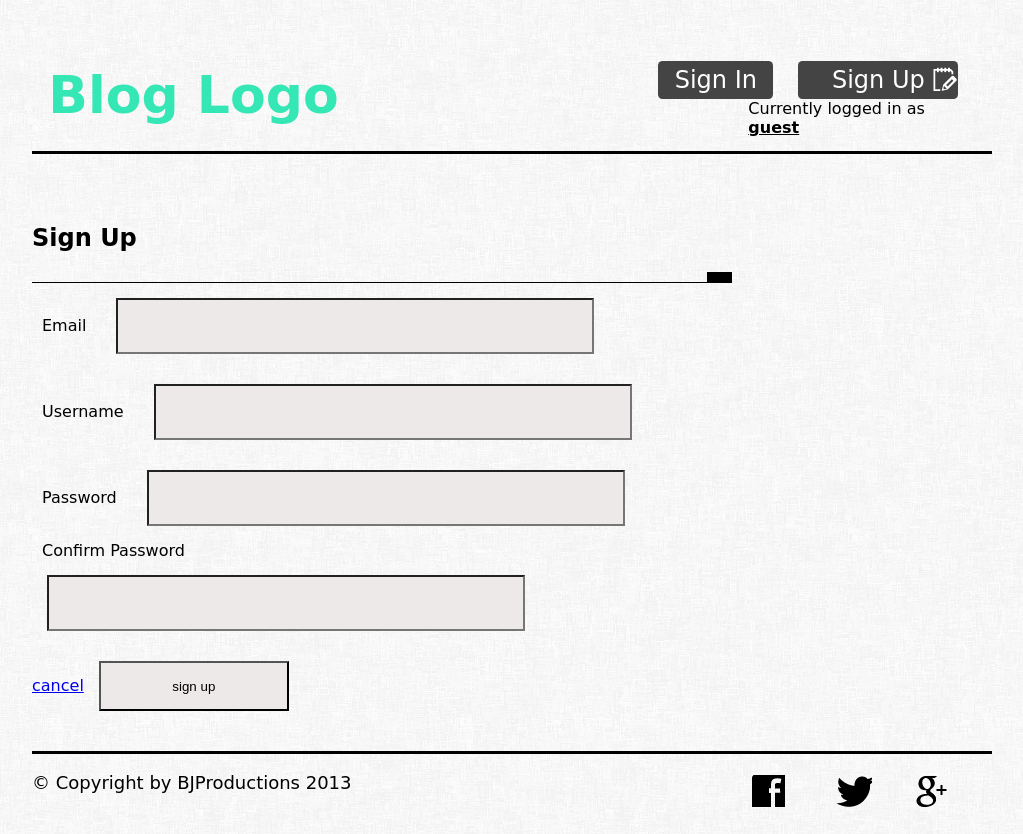
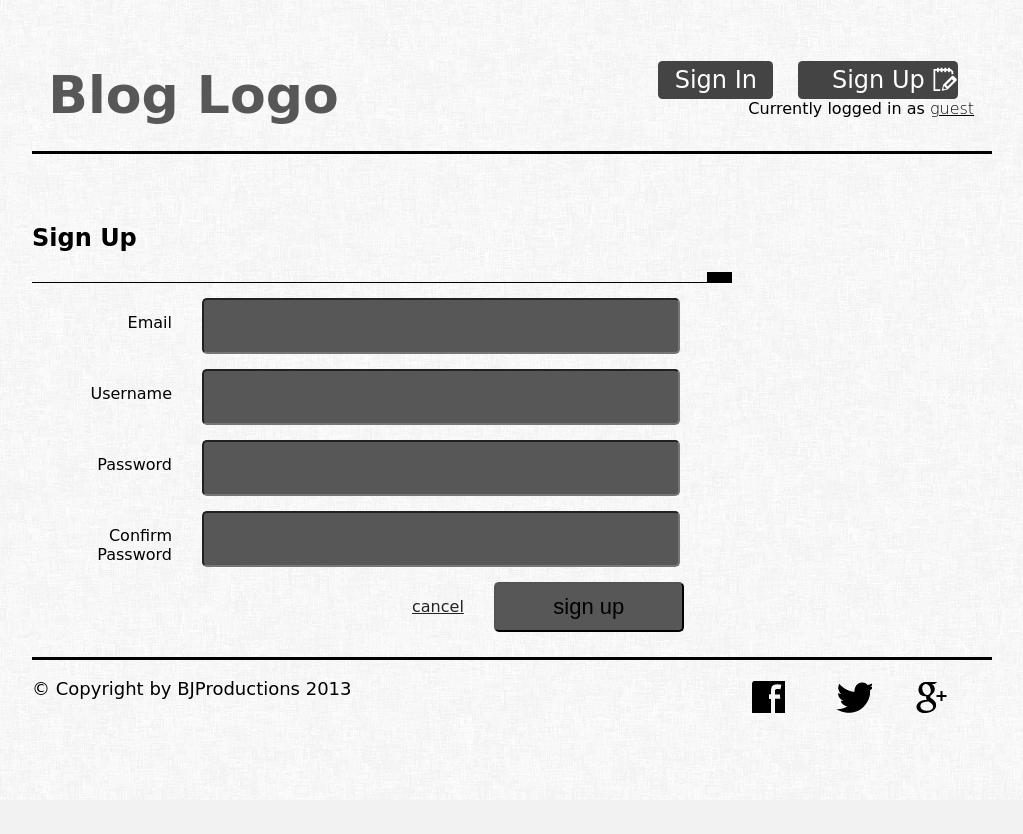
Before and after one commit to bnnadi/BJProduction, a PHP site: template group.blog.com/views/signUp.php in a window 1280 px wide. Shown: the whole page, without its empty margins (226-1249 px from the left). After the commit the page ends 713 px from the top, so only its background shows below. Run offline with PHP 8.4, Linux system fonts and the light colour scheme; the template is opened without the code that fills it, so the values that code supplies are empty.

Commit message:
Completed the css for the site so far, working on the logo and name

```diff
--- a/group.blog.com/css/main.css
+++ b/group.blog.com/css/main.css
@@ -20,7 +20,7 @@
 
  nav h1  a {
  	text-decoration: none;
- 	color: #34e7b5;
+ 	color: #575757;
  	font-size: 52px;
 }
 
@@ -62,7 +62,7 @@
 
 nav p span {
 	text-decoration: underline;
-	font-weight: bold;
+	font-weight: lighter;
 }
 
 #signUp {
@@ -138,6 +138,7 @@
 
 .signLine a {
 	float: right;
+	color: #232323;
 	margin: -25px 40px 0 0;
 }
 
@@ -153,21 +154,40 @@
 	width: 670px
 }
 
+form div{
+	margin-left: 380px;
+}
+
+form a {
+	float: left;
+	margin: 30px 30px 0 0;
+	color: #232323;
+}
+
 label {
-	width: 120px;
-	margin: 10px;
-	text-align: left;
+	float: left;
+	width: 140px;
+	margin: 30px 30px 0 0;
+	text-align: right;
+	display: block;
 }
 
 input {
+	float: left;
 	width: 470px;
 	height: 50px;
-	margin: 15px;
-	background-color: #EEE9E9;
+	margin-top: 15px;
+	background-color: #575757;
+	font-size: 22px;
+	border-radius:  5px;
 }
 
 #submit {
 	width: 190px;
+}
+
+#submit:hover {
+	background-color:  #676767;
 }
 
  /**** FOOTEr****/
--- a/group.blog.com/views/logIn.php
+++ b/group.blog.com/views/logIn.php
@@ -8,7 +8,8 @@
 	  <form action="#" enctype="multipart/form-data" method="post">
       	<label>Username</label> <input type="text" name="pname" /><br />
       	<label>Password</label> <input type="password" name="password" /><br />
-
-      	<a href="/">cancel</a><input id="submit" type="submit" value="sign in"/><br />
+      	<div>
+      		<a href="/">cancel</a><input id="submit" type="submit" value="sign in"/><br />
+      	</div>
       </form>
 </div>
--- a/group.blog.com/views/signUp.php
+++ b/group.blog.com/views/signUp.php
@@ -9,7 +9,8 @@
       	<label>Username</label> <input type="text" name="pname" /><br />
       	<label>Password</label> <input type="password" name="password" /><br />
       	<label>Confirm Password</label> <input type="password" name="password" /><br />
-
-      	<a href="/">cancel</a><input id="submit" type="submit" value="sign up"/><br />
+      	<div>
+      		<a href="/">cancel</a><input id="submit" type="submit" value="sign up"/><br />
+      	</div>
       </form>
 </div>
```
Also changed, not shown: 1 other file.
